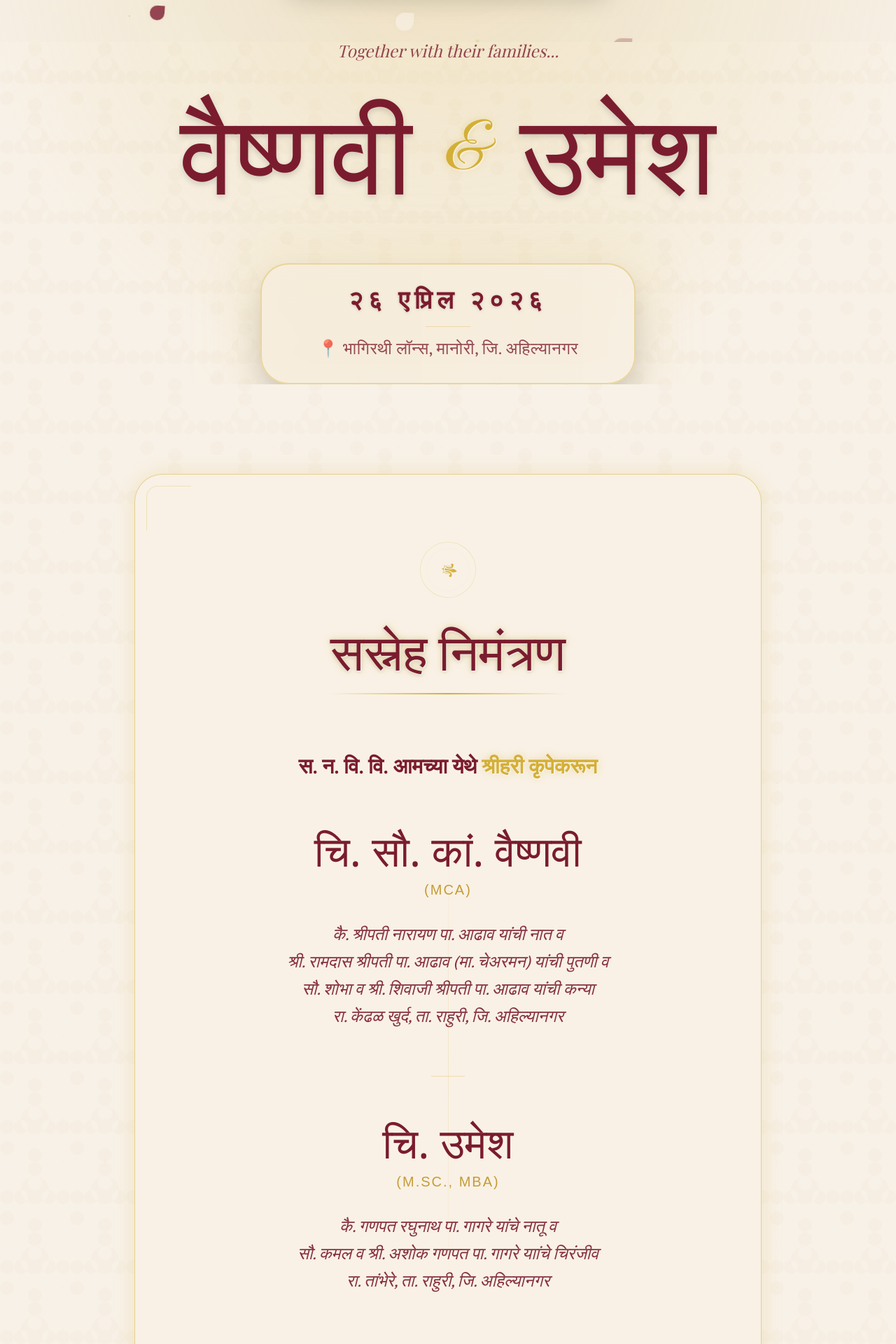
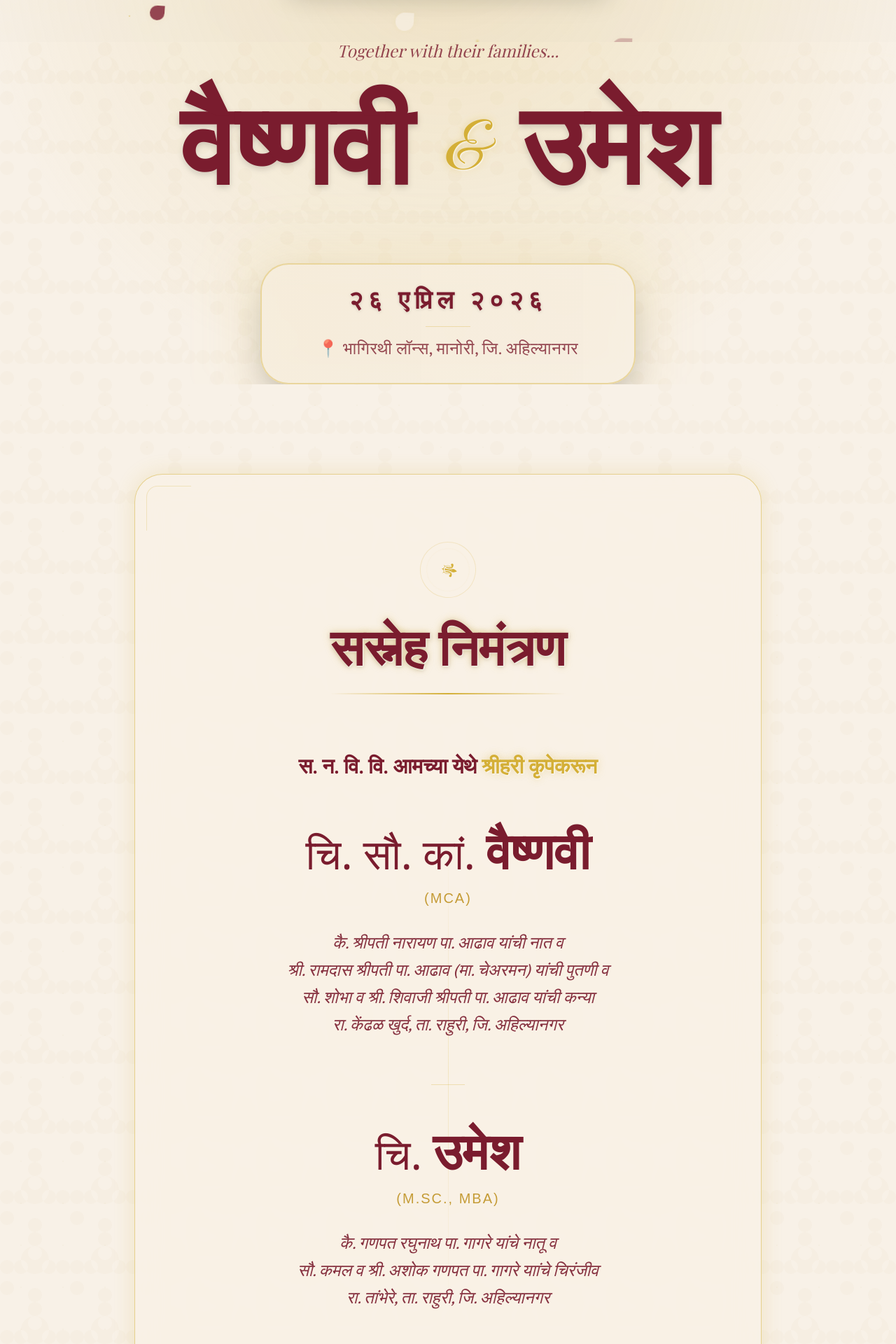
Before and after one commit to S902248/Vaishnavi-Umesh, a React (Vite) app: page / in a window 1280 px wide. Shown: the part 740-2660 px from the top of the page at 70% size. Built offline with nearby package versions, Linux system fonts and the light colour scheme; grey boxes are pictures that could not be loaded; a web font is replaced by a local one.

Commit message:
upload first all code

```diff
--- a/src/components/Events.jsx
+++ b/src/components/Events.jsx
@@ -17,7 +17,7 @@ export default function Events() {
       time: "शनिवार, दि. २५/०४/२०२६",
       detail: "सायंकाळी ६:४५ वाजता",
       icon: "✨",
-      tagline: "स्टॅमिना, जोम आणि उत्साह!"
+
     },
     {
       title: "शुभविवाह",
@@ -44,7 +44,7 @@ export default function Events() {
           >
             The Celebration
           </motion.span>
-          <motion.h2 variants={cardVariants} className="font-marathi-title text-maroon text-6xl md:text-7xl sparkle-text">
+          <motion.h2 variants={cardVariants} className="font-marathi-body font-bold text-maroon text-6xl md:text-7xl sparkle-text">
             शुभेच्छा व कार्यक्रम
           </motion.h2>
           <div className="w-48 h-[2px] bg-gradient-to-r from-transparent via-royal-gold to-transparent mx-auto mt-6"></div>
@@ -81,7 +81,7 @@ export default function Events() {
         >
           <div className="md:w-1/2 p-10 md:p-20 flex flex-col justify-center text-left border-r border-royal-gold/10">
             <div className="text-5xl mb-10 text-maroon">📍</div>
-            <h3 className="font-marathi-title text-5xl md:text-6xl text-maroon mb-8">विवाहस्थळ</h3>
+            <h3 className="font-marathi-body font-bold text-5xl md:text-6xl text-maroon mb-8">विवाहस्थळ</h3>
             <p className="font-marathi-body text-maroon/90 text-2xl md:text-3xl leading-relaxed font-bold mb-6">
               भागिरथी लॉन्स, मानोरी
             </p>
@@ -98,6 +98,7 @@ export default function Events() {
               className="inline-block w-fit px-14 py-5 bg-maroon text-royal-gold font-bold rounded-full font-modern tracking-[0.2em] shadow-2xl hover:bg-[#b3002d] transition-all uppercase border border-royal-gold/30 text-lg"
             >
               Get Directions
+              ठिकाण बघा
 
             </motion.a>
           </div>
--- a/src/components/Family.jsx
+++ b/src/components/Family.jsx
@@ -24,7 +24,7 @@ export default function Family() {
           <motion.h2
             initial={{ opacity: 0 }}
             whileInView={{ opacity: 1 }}
-            className="font-marathi-title text-maroon text-6xl md:text-7xl mb-6 sparkle-text"
+            className="font-marathi-body font-bold text-maroon text-6xl md:text-7xl mb-6 sparkle-text"
           >
             आप्तपरिवार
           </motion.h2>
@@ -63,7 +63,7 @@ export default function Family() {
               <motion.div variants={item} className="group">
                 <p className="font-marathi-body text-maroon text-3xl font-bold">श्री. रामदास श्रीपती पा. आढाव <span className="text-lg opacity-70">(मा. चेअरमन)</span></p>
                 <div className="h-[1px] w-12 bg-royal-gold/20 mx-auto my-4"></div>
-                <p className="font-marathi-body text-maroon text-3xl font-bold">श्री. जनार्दन रंगनाथ पा. आढाव</p>
+                <p className="font-marathi-body text-maroon text-3xl font-bold">श्री. जनार्दन रंगनाथ पा. आढाव <span className="text-lg opacity-70">(ग्रामपंचायत सदस्य)</span></p>
                 <div className="h-[1px] w-12 bg-royal-gold/20 mx-auto my-4"></div>
                 <p className="font-marathi-body text-maroon text-3xl font-bold">श्री. शिवाजी श्रीपती पा. आढाव</p>
                 <div className="h-[1px] w-12 bg-royal-gold/20 mx-auto my-4"></div>
@@ -80,7 +80,7 @@ export default function Family() {
             <div className="grid grid-cols-1 md:grid-cols-2 gap-8 text-maroon font-marathi-body font-bold text-xl">
               <div className="space-y-4">
                 <p>श्री. ज्ञानदेव आण्णासाहेब पा. गावडे</p>
-                <p>श्री. रोहीत एकनाथ पा. शेळके <span className="text-xs opacity-60">(ग्रामपंचायत सदस्य)</span></p>
+                <p>श्री. रोहीत एकनाथ पा. शेळके <span className="text-xs opacity-60"></span></p>
                 <p>श्री. योगेश जनार्दन पा. आढाव <span className="text-xs opacity-60">(MBA)</span></p>
                 <p>श्री. शनैश्वर जनार्दन पा. आढाव</p>
               </div>
--- a/src/components/Footer.jsx
+++ b/src/components/Footer.jsx
@@ -15,9 +15,7 @@ export default function Footer() {
           <div className="h-[1px] w-12 bg-gradient-to-l from-transparent to-royal-gold/40"></div>
         </div>
 
-        <p className="font-marathi-body text-maroon/60 text-lg tracking-[0.2em] mb-4 uppercase">
-          Digitally Crafted with Love
-        </p>
+
 
         <motion.div
           whileHover={{ scale: 1.05 }}
@@ -28,9 +26,7 @@ export default function Footer() {
           </h2>
         </motion.div>
 
-        <div className="mt-12 text-maroon/40 font-modern text-xs tracking-widest">
-          © {new Date().getFullYear()} • THE ROYAL UNION
-        </div>
+
       </motion.div>
     </footer>
   );
--- a/src/components/Gallery.jsx
+++ b/src/components/Gallery.jsx
@@ -26,7 +26,7 @@ export default function Gallery({ images }) {
             viewport={{ once: true }}
             className="font-marathi-title text-maroon text-center text-6xl md:text-7xl mb-6 sparkle-text"
           >
-            आठवणींचे काही क्षण
+
           </motion.h2>
           <p className="font-royal-script text-royal-gold text-5xl italic drop-shadow-sm">Moments to Cherish Forever</p>
           <div className="w-32 h-[2px] bg-gradient-to-r from-transparent via-maroon/30 to-transparent mx-auto mt-10"></div>
--- a/src/components/Hero.jsx
+++ b/src/components/Hero.jsx
@@ -109,9 +109,9 @@ export default function Hero({ images }) {
           variants={container}
           initial="hidden"
           animate="visible"
-          className="font-marathi-title text-maroon text-7xl md:text-9xl lg:text-[10rem] my-8 flex flex-wrap justify-center items-center gap-8"
+          className="text-maroon text-7xl md:text-9xl lg:text-[10rem] my-8 flex flex-wrap justify-center items-center gap-8"
         >
-          <motion.span variants={child} className="drop-shadow-lg text-maroon whitespace-nowrap">
+          <motion.span variants={child} className="font-marathi-body font-bold drop-shadow-lg text-maroon whitespace-nowrap">
             {name1}
           </motion.span>
 
@@ -124,7 +124,7 @@ export default function Hero({ images }) {
             &
           </motion.span>
 
-          <motion.span variants={child} className="drop-shadow-lg text-maroon whitespace-nowrap">
+          <motion.span variants={child} className="font-marathi-body font-bold drop-shadow-lg text-maroon whitespace-nowrap">
             {name2}
           </motion.span>
         </motion.h1>
--- a/src/components/Invitation.jsx
+++ b/src/components/Invitation.jsx
@@ -46,7 +46,7 @@ export default function Invitation() {
           <div className="relative inline-block px-10">
             <motion.h2
               variants={itemVariants}
-              className="font-marathi-title text-maroon text-6xl md:text-7xl flex flex-wrap justify-center gap-4 py-2 drop-shadow-sm sparkle-text"
+              className="font-marathi-body font-bold text-maroon text-6xl md:text-7xl flex flex-wrap justify-center gap-4 py-2 drop-shadow-sm sparkle-text"
             >
               {"सस्नेह निमंत्रण".split(" ").map((word, i) => (
                 <motion.span key={i}>{word}</motion.span>
@@ -67,7 +67,7 @@ export default function Invitation() {
           {/* Bride Section */}
           <motion.div variants={itemVariants} className="relative group">
             <h3 className="font-marathi-title text-5xl md:text-6xl text-maroon mb-8 relative z-10">
-              चि. सौ. कां. वैष्णवी
+              चि. सौ. कां. <span className="font-marathi-body font-bold text-6xl md:text-7xl">वैष्णवी</span>
               <span className="text-xl font-modern text-gold-deep block mt-3 tracking-widest uppercase opacity-80">(MCA)</span>
             </h3>
             <p className="font-marathi-body text-maroon/90 text-2xl leading-relaxed font-medium relative z-10 max-w-2xl mx-auto italic">
@@ -82,7 +82,7 @@ export default function Invitation() {
           <motion.div variants={itemVariants} className="relative group">
              <div className="w-12 h-[1px] bg-royal-gold/30 mx-auto mb-16"></div>
             <h3 className="font-marathi-title text-5xl md:text-6xl text-maroon mb-8 relative z-10">
-              चि. उमेश
+              चि. <span className="font-marathi-body font-bold text-6xl md:text-7xl">उमेश</span>
               <span className="text-xl font-modern text-gold-deep block mt-3 tracking-widest uppercase opacity-80">(M.Sc., MBA)</span>
             </h3>
             <p className="font-marathi-body text-maroon/90 text-2xl leading-relaxed font-medium relative z-10 max-w-2xl mx-auto italic">
```
